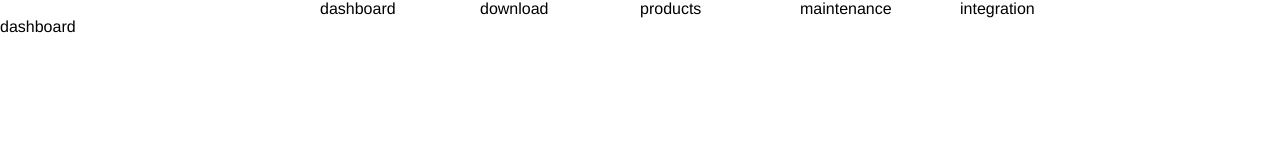
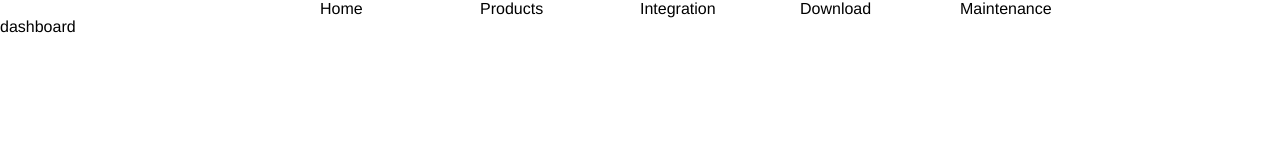
Before and after one commit to wx304196166/led_front_end, a Vue app: page /#/dashboard in a window 1280 px wide. Shown: the top 160 px of the page. Built offline with nearby package versions, Linux system fonts and the light colour scheme.

Commit message:
router change

```diff
--- a/src/router/index.js
+++ b/src/router/index.js
@@ -30,34 +30,36 @@ export const constantRouterMap = [
   // 菜单相关路由
   {
     path: '/dashboard',
-    name:'dashboard',
+    name:'Home',
     meta:{title:'dashboard'},
     component: () => import('@/views/dashboard/dashboard')
   },
   {
-    path: '/download',
-    name:'download',
-    meta:{title:'download'},
-    component: () => import('@/views/download/download')
-  },
-  {
     path: '/products',
-    name:'products',
+    name:'Products',
     meta:{title:'products'},
     component: () => import('@/views/products/products')
   },
   {
+    path: '/integration',
+    name:'Integration',
+    meta:{title:'integration'},
+    component: () => import('@/views/integration/integration')
+  },
+  {
+    path: '/download',
+    name:'Download',
+    meta:{title:'download'},
+    component: () => import('@/views/download/download')
+  },
+
+  {
     path: '/maintenance',
-    name:'maintenance',
+    name:'Maintenance',
     meta:{title:'maintenance'},
     component: () => import('@/views/maintenance/maintenance')
   },
-  {
-    path: '/integration',
-    name:'integration',
-    meta:{title:'integration'},
-    component: () => import('@/views/integration/integration')
-  },
+
   { path: '*', redirect: '/dashboard', hidden: true }
 ]
 
```
